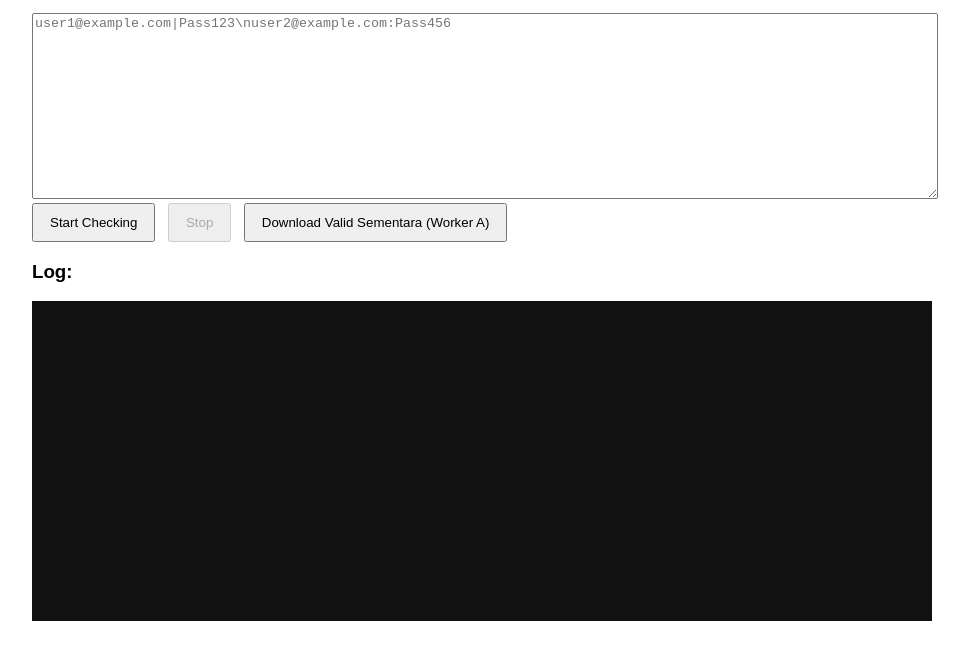
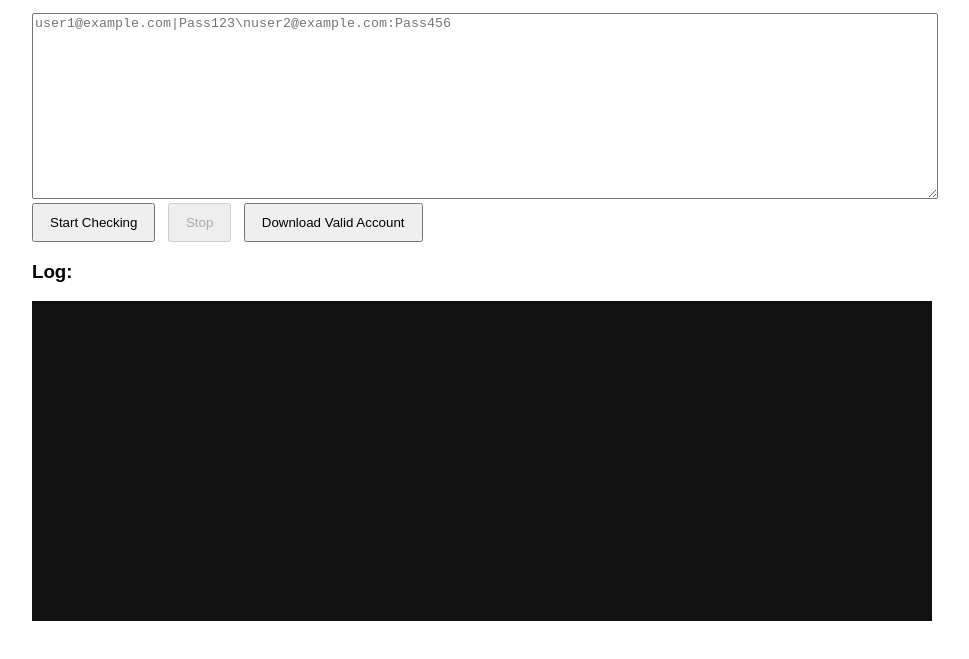
Before and after one commit to Nuykevinazmi/Frontend-, a plain HTML site: page index.html in a window 1280 px wide. Shown: the part 109-768 px from the top of the page, without its empty margins (158-1127 px from the left). Drawn offline with Linux system fonts and the light colour scheme.

Commit message:
Update index.html

```diff
--- a/index.html
+++ b/index.html
@@ -24,7 +24,7 @@
   <br/>
   <button id="startBtn">Start Checking</button>
   <button id="stopBtn" disabled>Stop</button>
-  <button id="downloadSessionBtn">Download Valid Sementara (Worker A)</button>
+  <button id="downloadSessionBtn">Download Valid Account</button>
   <div id="status" style="margin-top:10px;"></div>
 
   <div id="captcha-root"></div>
```
